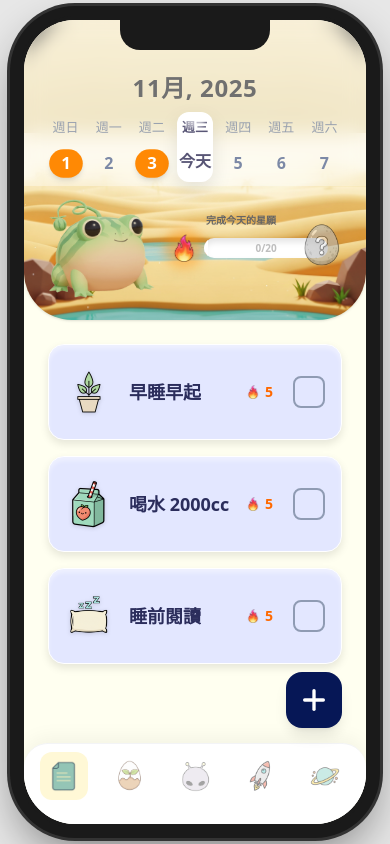
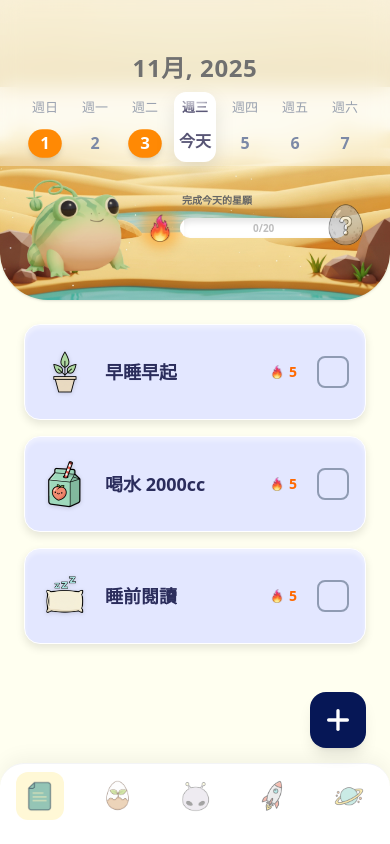
Before and after one commit to d06281157-bit/habit-tracker, a React (Vite) app: page / in a window 390 px wide. Built offline with nearby package versions, Linux system fonts and the light colour scheme.

Commit message:
feat: remove iphone mockup and revert to v8 clean layout

```diff
--- a/src/App.jsx
+++ b/src/App.jsx
@@ -8,9 +8,6 @@ import HabitDetailModal from './components/HabitDetailModal';
 import AlienCollection from './components/AlienCollection';
 import AchievementModal from './components/AchievementModal';
 import IncubatePage from './components/IncubatePage';
-import PlanetMap from './components/PlanetMap';
-import ShopPage from './components/ShopPage';
-import MorePage from './components/MorePage';
 import AlienCard from './components/AlienCard';
 
 // Default Data (Fallback if storage is empty)
@@ -298,11 +295,8 @@ function App() {
   };
 
   return (
-    <div className="mockup-container">
-      <div className="iphone-wrapper">
-        <div className="iphone-notch" />
-        <div className="iphone-screen">
-          <div className={`flex-1 overflow-y-auto overflow-x-hidden hide-scrollbar relative transition-colors duration-300 ${currentView === 'alien' ? 'bg-[#9B9FDE]' : 'bg-[#FFFFF0]'}`}
+    <div className="min-h-screen bg-[#FFFFF0] flex flex-col">
+      <div className={`flex-1 flex flex-col overflow-y-auto overflow-x-hidden hide-scrollbar relative transition-colors duration-300 ${currentView === 'alien' ? 'bg-[#9B9FDE]' : 'bg-[#FFFFF0]'}`}
            onClick={() => activeSwipeId !== null && setActiveSwipeId(null)}>
             {currentView === 'home' && (
               <div className="absolute inset-0 bg-[#FFFFF0] z-0 pointer-events-none" />
@@ -402,15 +396,10 @@ function App() {
                       localStorage.setItem('hero_background', bg);
                     }}
                   />
-              ) : currentView === 'ufo' ? (
-                  <ShopPage score={totalScore} />
-              ) : currentView === 'astronaut' ? (
-                  <MorePage />
               ) : null}
             </div>
           </div>
 
-          {/* Modals - Outside scrolling but inside iphone-screen */}
       <AchievementModal
           isOpen={isTaskModalOpen}
           onClose={() => setIsTaskModalOpen(false)}
@@ -450,10 +439,9 @@ function App() {
           initialData={editingHabit}
       />
 
-          {/* Alien Card Modal - Centered and Fixed within iphone-screen */}
       {selectedAlienCard && (
           <div
-                  className="absolute inset-0 z-[120] flex items-center justify-center bg-black/80 backdrop-blur-sm animate-[fadeIn_0.2s_ease-out]"
+              className="fixed inset-0 z-[120] flex items-center justify-center bg-black/80 backdrop-blur-sm animate-[fadeIn_0.2s_ease-out]"
               onClick={() => setSelectedAlienCard(null)}
           >
               <div
@@ -461,14 +449,10 @@ function App() {
                   onClick={(e) => e.stopPropagation()}
                   style={{ animation: 'flipIn 0.6s cubic-bezier(0.4, 0, 0.2, 1)' }}
               >
-                      {/* Note: In a real app we'd need to pass the full alien data or have a data fetcher here.
-                          For now we'll assume the component can handle it or we pass it from AlienCollection. */}
                   <AlienCard
                       data={selectedAlienCard}
                       isExpanded={true}
                       onUnlock={(id, price) => {
-                              // We could wire this up to handleUnlock if needed,
-                              // but for the visual fix this is enough.
                           setSelectedAlienCard(null);
                       }}
                   />
@@ -476,7 +460,6 @@ function App() {
           </div>
       )}
 
-          {/* Bottom Navigation - Fixed within iphone-screen */}
       {((currentView !== 'incubate' && currentView !== 'alien') || showNav) && (
         <BottomNav
           activeTab={isTaskModalOpen ? 'rocket' : currentView}
@@ -493,8 +476,6 @@ function App() {
         />
       )}
     </div>
-      </div>
-    </div>
   );
 }
 
--- a/src/components/AchievementModal.jsx
+++ b/src/components/AchievementModal.jsx
@@ -182,7 +182,7 @@ const AchievementModal = ({
 
     return (
         <div
-            className={`absolute inset-x-0 top-0 bottom-0 z-[50] transition-opacity duration-500 ${isOpen ? 'opacity-100 pointer-events-auto' : 'opacity-0 pointer-events-none'}`}
+            className={`fixed inset-0 z-[100] transition-opacity duration-500 ${isOpen ? 'opacity-100 pointer-events-auto' : 'opacity-0 pointer-events-none'}`}
         >
             {/* Full-Screen Page Body */}
             <div
@@ -396,7 +396,7 @@ const AchievementModal = ({
                 {onReset && (
                     <button
                         onClick={onReset}
-                        className="absolute bottom-32 left-6 z-[110] bg-white/50 hover:bg-white/70 text-[#001D6E] text-sm font-black px-6 py-3 rounded-full shadow-lg backdrop-blur-md transition-all active:scale-90 border border-white/30 cursor-pointer pointer-events-auto"
+                        className="fixed bottom-40 left-6 z-[110] bg-white/50 hover:bg-white/70 text-[#001D6E] text-sm font-black px-6 py-3 rounded-full shadow-lg backdrop-blur-md transition-all active:scale-90 border border-white/30 cursor-pointer pointer-events-auto"
                     >
                         重置進度
                     </button>
--- a/src/components/BottomNav.jsx
+++ b/src/components/BottomNav.jsx
@@ -25,7 +25,7 @@ const BottomNav = ({ activeTab = 'home', onNavigate, onOpenAdd, onOpenTask }) =>
     };
 
     return (
-        <div className="absolute bottom-0 left-0 w-full bg-white border-t border-gray-100 pb-8 pt-4 px-6 flex justify-between items-center rounded-t-3xl shadow-[0_-5px_20px_rgba(0,0,0,0.05)] text-gray-400 z-50">
+        <div className="fixed bottom-0 left-0 w-full bg-white border-t border-gray-100 pb-8 pt-4 px-6 flex justify-between items-center rounded-t-3xl shadow-[0_-5px_20px_rgba(0,0,0,0.05)] text-gray-400 z-50">
 
             {/* Navigation Items */}
             <NavItem name="home" icon="/images/nav-task.png" label="Task List" />
--- a/src/components/PlanetMap.jsx
+++ b/src/components/PlanetMap.jsx
@@ -83,7 +83,7 @@ const PlanetMap = ({ onBack, onSetBackground }) => {
     };
 
     return (
-        <div className="absolute inset-0 z-[100] bg-[#1A1135] text-white font-sans overflow-hidden select-none flex justify-center">
+        <div className="absolute inset-0 z-10 bg-[#1A1135] text-white font-sans overflow-hidden select-none flex justify-center">
             <div className="relative w-full max-w-md h-full bg-[#1A1135] shadow-2xl overflow-hidden flex flex-col">
 
                 {/* Fixed Universe Backdrop */}
--- a/src/index.css
+++ b/src/index.css
@@ -229,28 +229,9 @@ body {
 
 
 
-/* iPhone Mockup Styles */
-.iphone-wrapper {
-  position: relative;
-  width: 375px;
-  height: 812px;
-  background: #1a1a1a;
-  border-radius: 55px;
-  box-shadow: 0 0 0 10px #1a1a1a, 0 0 0 13px #333, 0 20px 50px rgba(0,0,0,0.5);
-  margin: 40px auto;
-  overflow: hidden;
-  border: 4px solid #1a1a1a;
-}
-
-.iphone-screen {
-  width: 100%;
-  height: 100%;
-  border-radius: 40px;
-  overflow: hidden;
-  background: #fff;
-  position: relative;
-  display: flex;
-  flex-direction: column;
+/* Main App Container - Standard Web Layout */
+.min-h-screen {
+  min-height: 100vh;
 }
 
 .hide-scrollbar::-webkit-scrollbar {
@@ -261,27 +242,3 @@ body {
   -ms-overflow-style: none;
   scrollbar-width: none;
 }
-
-.iphone-notch {
-  position: absolute;
-  top: 0;
-  left: 50%;
-  transform: translateX(-50%);
-  width: 150px;
-  height: 30px;
-  background: #1a1a1a;
-  border-bottom-left-radius: 20px;
-  border-bottom-right-radius: 20px;
-  z-index: 100;
-}
-
-.mockup-container {
-  position: fixed;
-  inset: 0;
-  display: flex;
-  justify-content: center;
-  align-items: center;
-  background: #e8e8e8;
-  padding: 20px;
-  overflow: hidden;
-}
```
Lines whose indentation alone changed are shown as unchanged.
